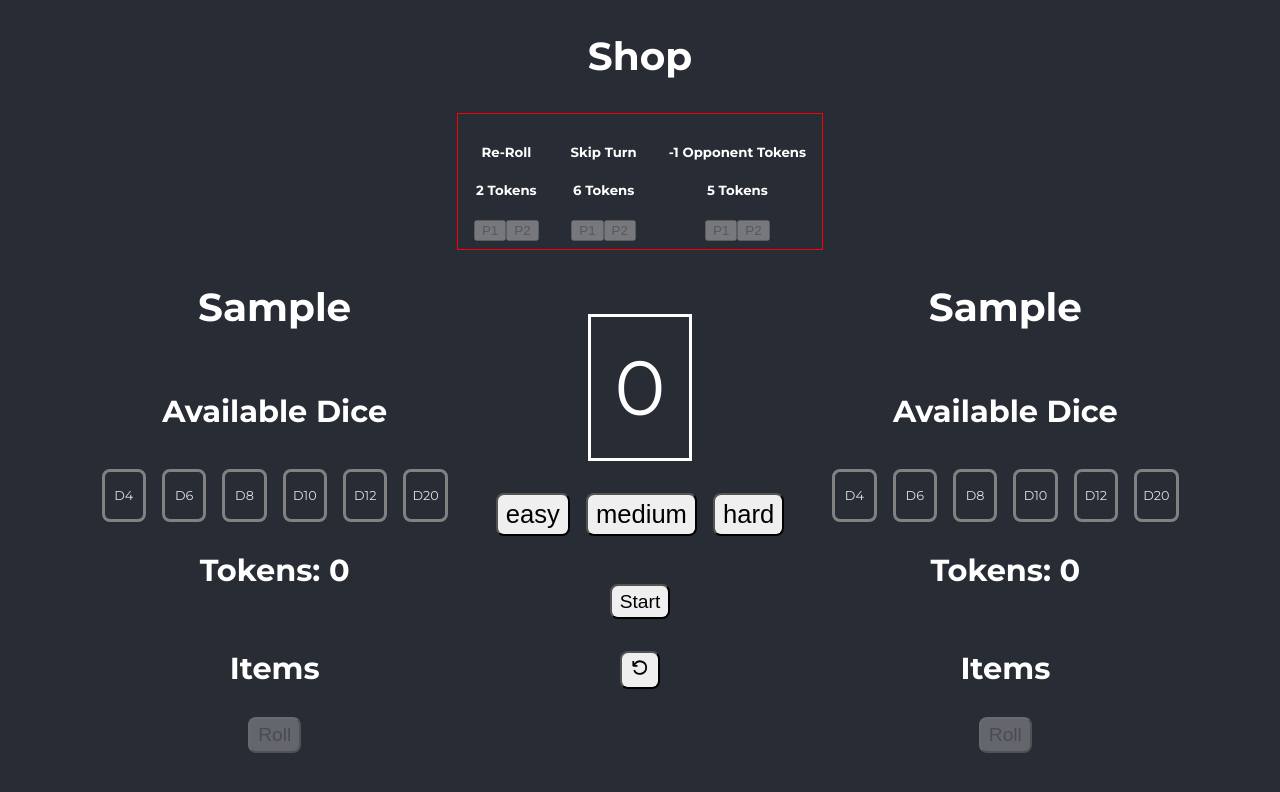
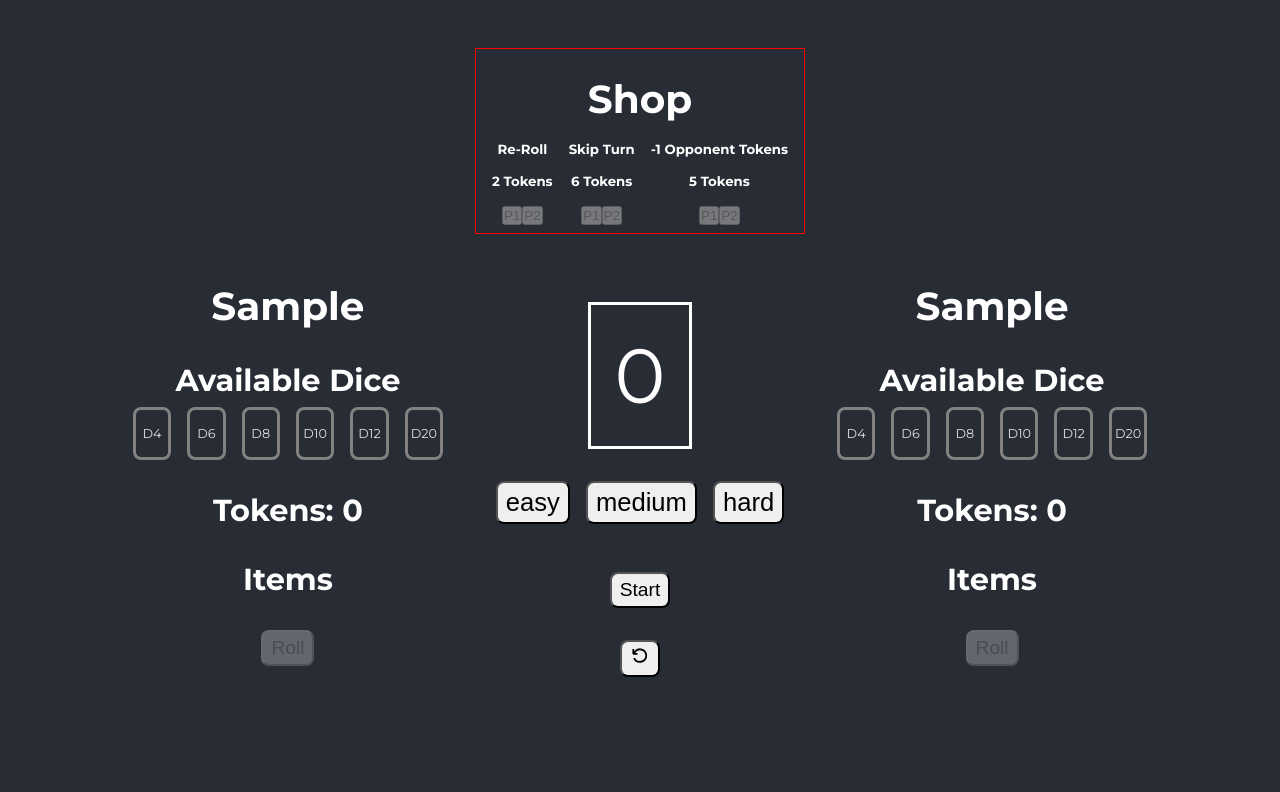
Before and after one commit to heatedtowel/dice-game, a React (Create React App) app: page / in a window 1280 px wide. Both pictures are taken after typing "Sample", "Sample" into the empty fields and a click on the button "Continue". Shown: the top 792 px of the page. Built offline with nearby package versions, Linux system fonts and the light colour scheme.

Commit message:
styling and additonal player options implementation started

```diff
--- a/src/App.css
+++ b/src/App.css
@@ -1,10 +1,14 @@
 @import url('https://fonts.googleapis.com/css2?family=Montserrat:wght@100;200;300;400;500;600;700;800;900&display=swap');
+
+* {
+  box-sizing: border-box;
+  padding: 0;
+  margin: 0;
+}
 
 .App {
   text-align: center;
   font-family: 'Montserrat', sans-serif;
-  box-sizing: border-box;
-  padding: 0;
 }
 
 .App-body {
--- a/src/components/player/Player.jsx
+++ b/src/components/player/Player.jsx
@@ -1,4 +1,5 @@
 import { useState, useEffect } from 'react'
+import PlayerItems from '../playerItems/PlayerItems'
 import Dice from '../dice/Dice'
 import './assests/css/player.css'
 
@@ -75,9 +76,7 @@ const Player = ({ state, dispatch, ACTIONS, player }) => {
 
   return (
     <div className='player--container'>
-      <div>
       <h2>{name}</h2>
-      </div>
       <div className='dice--container'>
         <div className='dice-title'>
           <h3>Available Dice</h3>
@@ -96,16 +95,18 @@ const Player = ({ state, dispatch, ACTIONS, player }) => {
             )
           })}
         </div>
+      </div>
+      <div>
         <h3>Tokens: {player.tokens}</h3>
-        <div className='container'>
+      </div>
+      <div className='player--item--container'>
         <h3>Items</h3>
         <div className='items--container'>
           {player.items?.map((item) => {
             return (
-                <h5>{item}</h5>
+              <PlayerItems key={`${item}-${player.name}`} item={item} />
             )
           })}
-          </div>
         </div>
       </div>
       <button
--- a/src/components/player/assests/css/player.css
+++ b/src/components/player/assests/css/player.css
@@ -3,6 +3,7 @@
   flex-flow: column wrap;
   justify-content: center;
   align-items: center;
+  gap: 2rem;
 }
 
 .dice--container {
--- a/src/components/playerInfo/PlayerInfo.jsx
+++ b/src/components/playerInfo/PlayerInfo.jsx
@@ -4,8 +4,8 @@ import './css/playerInfo.css'
 
 const WinScreen = ({ initialState, setHasSetName }) => {
 
-  const [player1Name, setplayer1Name] = useState('')
-  const [player2Name, setplayer2Name] = useState('')
+  const [player1Info, setplayer1Info] = useState({ name: '', color: '' })
+  const [player2Info, setplayer2Info] = useState({ name: '', color: '' })
 
   const playerInfoVariant = {
     container: {
@@ -23,8 +23,10 @@ const WinScreen = ({ initialState, setHasSetName }) => {
 
   const handleLogin = (p1Name, p2Name) => {
     if (p1Name.length >= 3 && p2Name.length >= 3) {
-      initialState.player1.setName(p1Name)
-      initialState.player2.setName(p2Name)
+      initialState.player1.setName(player1Info.name)
+      initialState.player1.setColor(player1Info.color)
+      initialState.player2.setName(player2Info.name)
+      initialState.player2.setColor(player2Info.color)
       return setHasSetName(true)
     }
     return alert('Name must be more than 3 letters')
@@ -39,22 +41,30 @@ const WinScreen = ({ initialState, setHasSetName }) => {
         animate='container'
       >
         <form
-          onSubmit={() => handleLogin(player1Name, player2Name)}
+          onSubmit={() => handleLogin(player1Info.name, player2Info.name)}
         >
           <div>
             <h1>Player 1</h1>
             <input
-              style={{ color: (player1Name.length >= 3) ? 'green' : 'red' }}
+              style={{ color: (player1Info.name.length >= 3) ? 'green' : 'red' }}
               type="text"
               placeholder='please choose a name'
-              onChange={(e) => setplayer1Name(e.target.value)}
+              onChange={(e) => setplayer1Info(prev => ({ ...prev, name: e.target.value }))}
+            />
+            <input
+              type="color"
+              onChange={(e) => setplayer1Info(prev => ({ ...prev, color: e.target.value }))}
             />
             <h1>Player 2</h1>
             <input
-              style={{ color: (player2Name.length >= 3) ? 'green' : 'red' }}
+              style={{ color: (player2Info.name.length >= 3) ? 'green' : 'red' }}
               type="text"
               placeholder='please choose a name'
-              onChange={(e) => setplayer2Name(e.target.value)}
+              onChange={(e) => setplayer2Info(prev => ({ ...prev, name: e.target.value }))}
+            />
+            <input
+              type="color"
+              onChange={(e) => setplayer2Info(prev => ({ ...prev, color: e.target.value }))}
             />
           </div>
           <motion.button
--- /dev/null
+++ b/src/components/playerItems/PlayerItems.jsx
@@ -0,0 +1,7 @@
+const PlayerItems = ({ item }) => {
+  return (
+    <h5>{item}</h5>
+  )
+}
+
+export default PlayerItems
--- a/src/components/shop/Shop.jsx
+++ b/src/components/shop/Shop.jsx
@@ -8,7 +8,7 @@ const Shop = ({ state, dispatch, ACTIONS }) => {
   }
 
   const handlePowerUps = (player, key, cost) => {
-    if (player.tokens >= cost) {
+    if (player.tokens >= cost && !player.items.includes(key)) {
       let newTokenCount = player.tokens - cost
       dispatch({ type: ACTIONS.purchaseItem, payload: { item: key, tokens: newTokenCount, playerNumber: player.playerNumber } })
     }
@@ -16,13 +16,17 @@ const Shop = ({ state, dispatch, ACTIONS }) => {
 
   return (
     <>
-      <h2>Shop</h2>
-      <div className='shopContainer'>
+      <div className='shop--container'>
+        <div>
+          <h2 className='shopTitle'>Shop</h2>
+        </div>
+        <div className='shop--item--container'>
           {Object.keys(shopContents).map((key) => {
             return (
               <div className='shopItem'>
                 <h5>{key}</h5>
                 <h5>{shopContents[key]} Tokens</h5>
+                <div>
                   <button
                     onClick={() => handlePowerUps(state.player1, key, shopContents[key])}
                     disabled={!state.start || state.turn === state.player1.name}>
@@ -35,8 +39,10 @@ const Shop = ({ state, dispatch, ACTIONS }) => {
                     P2
                   </button>
                 </div>
+              </div>
             )
           })}
+        </div>
       </div>
     </>
   )
--- a/src/components/shop/css/shop.css
+++ b/src/components/shop/css/shop.css
@@ -1,16 +1,31 @@
-.shopContainer {
+.shop--container {
   border: .1rem solid red;
-  display: flex;
+  display: grid;
+  grid-template-rows: 1fr 1fr;
   align-items: center;
   justify-content: center;
-  gap: 2rem;
   padding: .5rem 1rem;
   width: max-content;
-  margin: auto;
+  margin: 3rem auto;
+
 }
 
 .shopItem {
-  /* display: flex; */
+  display: flex;
+  flex-direction: column;
   gap: 1rem;
   font-size: 2vh;
 }
+
+.shopItem>button {
+  width: max-content;
+}
+
+.shopTitle {
+  height: max-content;
+}
+
+.shop--item--container {
+  display: flex;
+  gap: 1rem
+}
--- a/src/models/player.js
+++ b/src/models/player.js
@@ -1,6 +1,7 @@
 export default class Player {
   constructor(playerNumber) {
     this.name = ''
+    this.color = ''
     this.selectedDice = []
     this.playerNumber = playerNumber
     this.items = []
@@ -19,6 +20,10 @@ export default class Player {
     this.name = name
   }
 
+  setColor(color) {
+    this.color = color
+  }
+
   static getTokens() {
     return this.tokens
   }
```
Also changed, not shown: src/components/playerItems/css/playerItems.css (added). Lines whose indentation alone changed are shown as unchanged.
